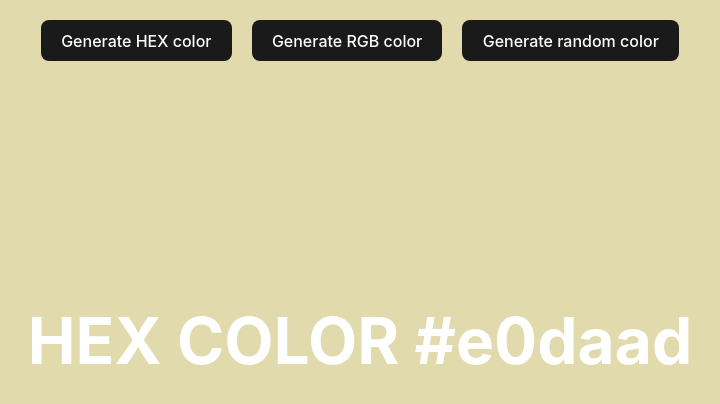
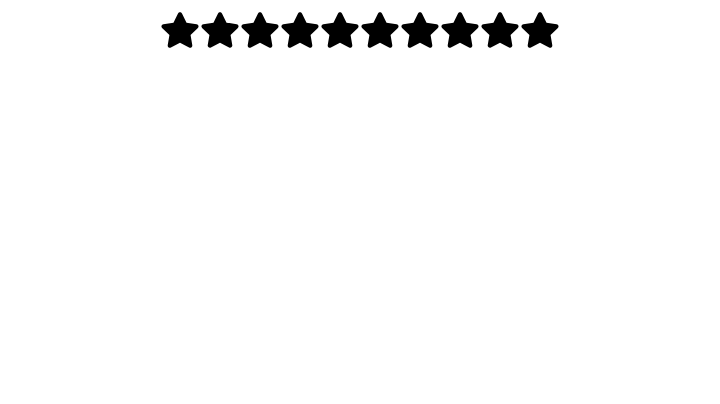
Before and after one commit to Mezin24/20-small-react-projects, a React (Vite) app: page / in a window 1280 px wide. Shown: the top 404 px of the page, without its empty margins (280-1000 px from the left). Built offline with nearby package versions, Linux system fonts and the light colour scheme.

Commit message:
add star-rating

```diff
--- a/package.json
+++ b/package.json
@@ -11,7 +11,8 @@
   },
   "dependencies": {
     "react": "^18.2.0",
-    "react-dom": "^18.2.0"
+    "react-dom": "^18.2.0",
+    "react-icons": "^5.0.1"
   },
   "devDependencies": {
     "@types/react": "^18.2.55",
--- a/src/App.tsx
+++ b/src/App.tsx
@@ -1,11 +1,13 @@
 import Accordion from './components/accordion/Accordion';
 import ColorGenerator from './components/colorGenerator/ColorGenerator';
+import StarRating from './components/star-rating/StarRating';
 
 function App() {
   return (
     <>
       {/* <Accordion /> */}
-      <ColorGenerator />
+      {/* <ColorGenerator /> */}
+      <StarRating numOfStars={10} />
     </>
   );
 }
--- /dev/null
+++ b/src/components/star-rating/StarRating.tsx
@@ -0,0 +1,43 @@
+import { useCallback, useState } from 'react';
+import { FaStar } from 'react-icons/fa';
+import './style.css';
+
+interface StarRatingProps {
+  numOfStars?: number;
+}
+
+const StarRating = ({ numOfStars = 5 }: StarRatingProps) => {
+  const [rating, setRating] = useState<number>(0);
+  const [hover, setHover] = useState<number>(0);
+
+  const handleClick = useCallback((starIndex: number) => {
+    setRating(starIndex);
+  }, []);
+
+  const handleMouseEnter = useCallback((starIndex: number) => {
+    setHover(starIndex);
+  }, []);
+
+  const handleMouseLeave = useCallback(() => {
+    setHover(0);
+  }, []);
+
+  return (
+    <div className='container'>
+      {[...Array(numOfStars)].map((_, index) => {
+        index += 1;
+        return (
+          <FaStar
+            key={index}
+            size={40}
+            className={index <= (hover || rating) ? 'active' : 'inactive'}
+            onClick={() => handleClick(index)}
+            onMouseEnter={() => handleMouseEnter(index)}
+            onMouseLeave={() => handleMouseLeave()}
+          />
+        );
+      })}
+    </div>
+  );
+};
+export default StarRating;
--- /dev/null
+++ b/src/components/star-rating/style.css
@@ -0,0 +1,15 @@
+.container {
+  margin-top: 10px;
+  display: flex;
+  align-items: center;
+  justify-content: center;
+  cursor: pointer;
+}
+
+.active {
+  color: yellow;
+}
+
+.inactive {
+  color: black;
+}
```
Also changed, not shown: 1 other file (tests, documents, lock files or other folders).
